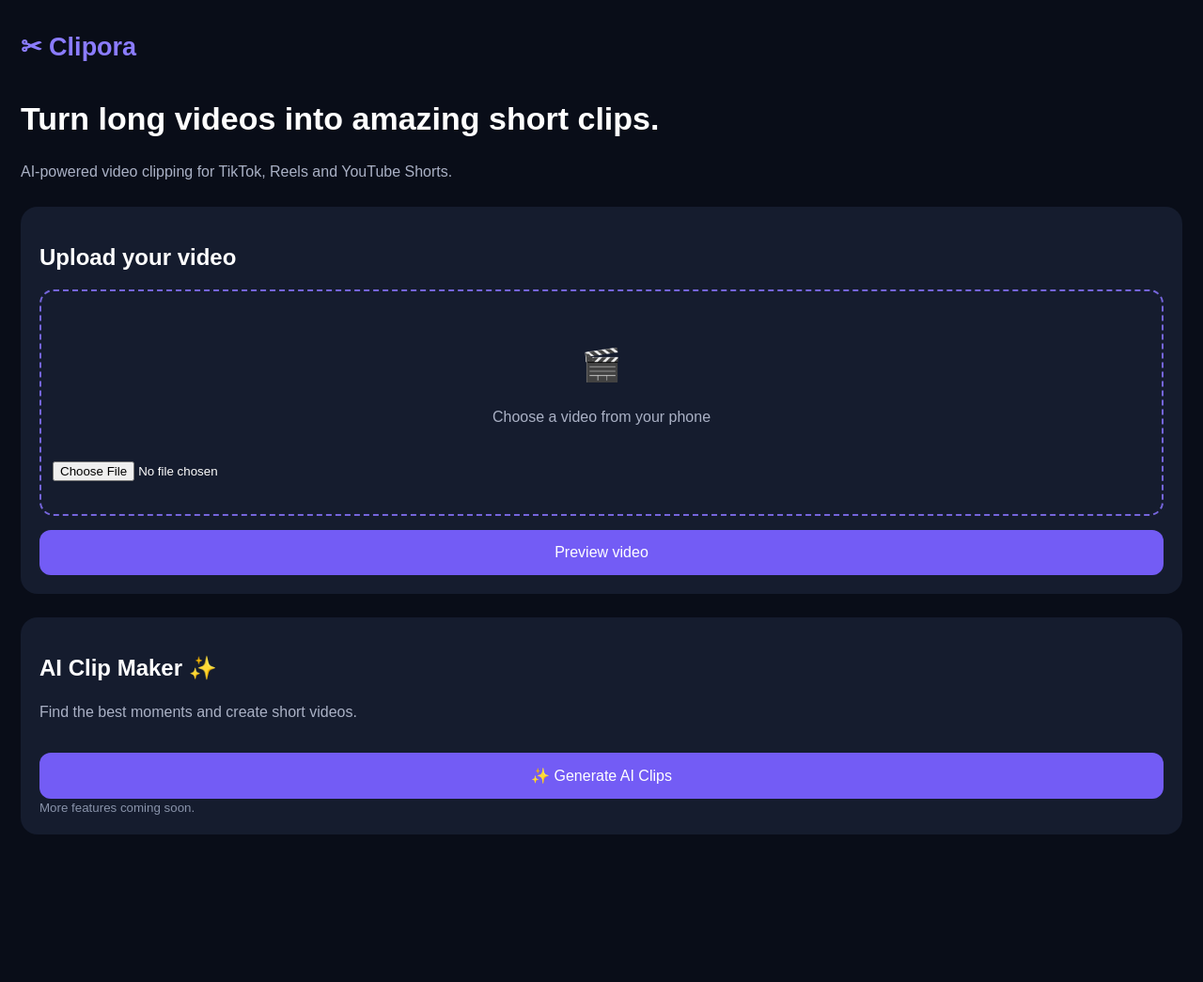
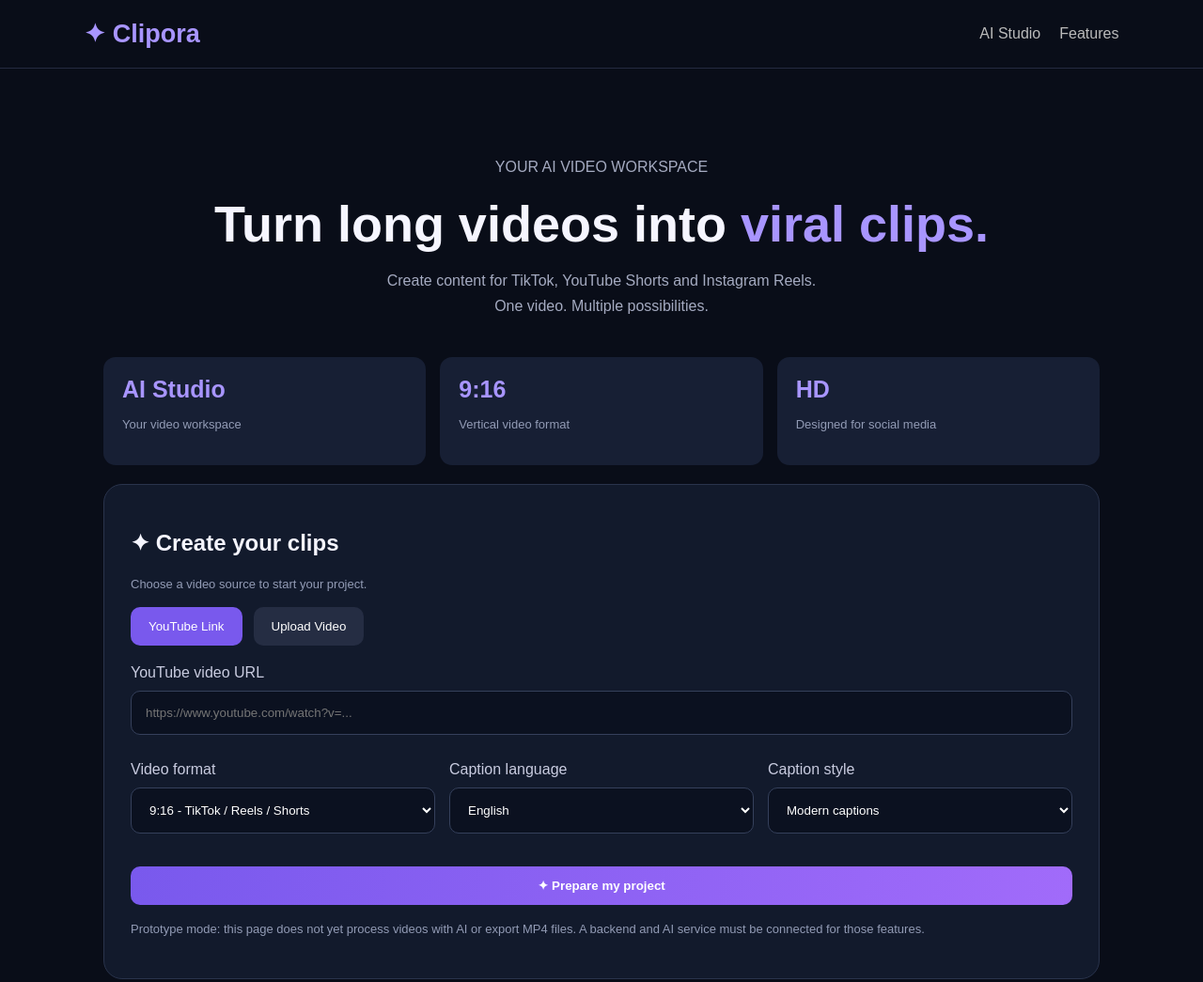
Before and after one commit to amentik73-afk/Clipora, a plain HTML site: page index.html in a window 1280 px wide. Shown: the top 1045 px of the page at 94% size. Before the commit the page ends 910 px from the top, so only its background shows below. Drawn offline with Linux system fonts and the light colour scheme.

Commit message:
Update Clipora website

```diff
--- a/index.html
+++ b/index.html
@@ -3,54 +3,143 @@
 <html lang="en">
 <head>
 <meta charset="UTF-8">
-<meta name="viewport" content="width=device-width, initial-scale=1">
-<title>Clipora - AI Video Clips</title>
+<meta name="viewport" content="width=device-width, initial-scale=1.0">
+<title>Clipora - AI Video Studio</title>
 <style>
 *{box-sizing:border-box}
-body{margin:0;background:#090d18;color:white;font-family:Arial,sans-serif;padding:22px}
-header{font-size:27px;font-weight:bold;color:#8b7cff;margin:12px 0 40px}
-h1{font-size:34px;line-height:1.2}
-p{color:#aab1c5;line-height:1.6}
-.card{background:#151c2e;padding:20px;border-radius:18px;margin-top:25px}
-.upload{border:2px dashed #7565db;padding:35px 12px;text-align:center;border-radius:15px}
-button{background:#735cf5;color:white;border:0;padding:15px;border-radius:12px;width:100%;font-size:16px;margin-top:15px}
-input{margin-top:18px;width:100%}
-video{width:100%;border-radius:12px;margin-top:15px}
-small{color:#8993aa}
+body{margin:0;background:#090d18;color:#f5f5ff;font-family:Arial,sans-serif}
+header{padding:20px 7%;display:flex;justify-content:space-between;align-items:center;border-bottom:1px solid #252a40}
+.logo{font-size:27px;font-weight:bold;color:#a895ff}
+nav a{color:#bbb;text-decoration:none;margin-left:20px}
+main{max-width:1100px;margin:55px auto;padding:20px}
+.hero{text-align:center;margin-bottom:40px}
+h1{font-size:clamp(32px,6vw,54px);margin:10px}
+h1 span{color:#a895ff}
+.hero p{color:#a5abc1;line-height:1.7}
+.panel{background:#121a2c;border:1px solid #29334c;border-radius:20px;padding:28px;margin:20px 0}
+.tabs{display:flex;gap:12px;flex-wrap:wrap;margin-bottom:20px}
+button,.tab{border:0;border-radius:10px;padding:13px 19px;background:#252d43;color:white;cursor:pointer}
+button.primary{background:linear-gradient(100deg,#7959ed,#a16bfa);font-weight:bold}
+.tab.active{background:#7959ed}
+input,select{width:100%;padding:15px;margin:10px 0;background:#0b1120;border:1px solid #35405b;border-radius:10px;color:white}
+label{display:block;margin-top:18px;color:#c9cce0}
+.upload{border:2px dashed #59618a;border-radius:15px;padding:35px;text-align:center;color:#b9b9d5}
+.grid{display:grid;grid-template-columns:repeat(auto-fit,minmax(190px,1fr));gap:15px}
+.note{color:#929bb5;font-size:13px;line-height:1.6}
+.stat{background:#171f34;padding:20px;border-radius:13px}
+.stat strong{font-size:25px;color:#a895ff}
+footer{text-align:center;padding:35px;color:#858da5}
+#message{color:#9fdfc0;margin-top:15px}
 </style>
 </head>
 <body>
-<header>✂ Clipora</header>
-<h1>Turn long videos into amazing short clips.</h1>
-<p>AI-powered video clipping for TikTok, Reels and YouTube Shorts.</p>
-<div class="card">
-<h2>Upload your video</h2>
+<header>
+<div class="logo">✦ Clipora</div>
+<nav><a href="#studio">AI Studio</a><a href="#features">Features</a></nav>
+</header>
+
+<main>
+<section class="hero">
+<p>YOUR AI VIDEO WORKSPACE</p>
+<h1>Turn long videos into <span>viral clips.</span></h1>
+<p>Create content for TikTok, YouTube Shorts and Instagram Reels.<br>One video. Multiple possibilities.</p>
+</section>
+
+<section class="grid">
+<div class="stat"><strong>AI Studio</strong><p class="note">Your video workspace</p></div>
+<div class="stat"><strong>9:16</strong><p class="note">Vertical video format</p></div>
+<div class="stat"><strong>HD</strong><p class="note">Designed for social media</p></div>
+</section>
+
+<section class="panel" id="studio">
+<h2>✦ Create your clips</h2>
+<p class="note">Choose a video source to start your project.</p>
+
+<div class="tabs">
+<button class="tab active" id="linkTab" onclick="showTab('link')">YouTube Link</button>
+<button class="tab" id="fileTab" onclick="showTab('file')">Upload Video</button>
+</div>
+
+<div id="linkArea">
+<label>YouTube video URL</label>
+<input id="videoUrl" type="url" placeholder="https://www.youtube.com/watch?v=...">
+</div>
+
+<div id="fileArea" style="display:none">
+<label>Select your video</label>
 <div class="upload">
-<h1>🎬</h1>
-<p>Choose a video from your phone</p>
-<input type="file" id="file" accept="video/*">
+<input id="videoFile" type="file" accept="video/*">
+<p class="note">Choose a video from your device.</p>
 </div>
-<video id="video" controls hidden></video>
-<button onclick="preview()">Preview video</button>
 </div>
-<div class="card">
-<h2>AI Clip Maker ✨</h2>
-<p>Find the best moments and create short videos.</p>
-<button onclick="alert('AI processing will be added in the next version!')">✨ Generate AI Clips</button>
-<small>More features coming soon.</small>
+
+<div class="grid">
+<div>
+<label>Video format</label>
+<select id="format">
+<option>9:16 - TikTok / Reels / Shorts</option>
+<option>1:1 - Square</option>
+<option>16:9 - YouTube</option>
+</select>
 </div>
+<div>
+<label>Caption language</label>
+<select id="language">
+<option>English</option>
+<option>Arabic</option>
+<option>French</option>
+<option>Spanish</option>
+</select>
+</div>
+<div>
+<label>Caption style</label>
+<select id="caption">
+<option>Modern captions</option>
+<option>Bold captions</option>
+<option>Minimal captions</option>
+</select>
+</div>
+</div>
+
+<button class="primary" style="width:100%;margin-top:25px" onclick="startProject()">✦ Prepare my project</button>
+<p id="message"></p>
+<p class="note">Prototype mode: this page does not yet process videos with AI or export MP4 files. A backend and AI service must be connected for those features.</p>
+</section>
+
+<section class="panel" id="features">
+<h2>Made for creators</h2>
+<div class="grid">
+<div><h3>✂ Smart clipping</h3><p class="note">Prepare your workflow for finding the best moments.</p></div>
+<div><h3>💬 Captions</h3><p class="note">Choose your preferred caption language and style.</p></div>
+<div><h3>📱 Social formats</h3><p class="note">Set the format for your target platform.</p></div>
+</div>
+</section>
+</main>
+
+<footer>Clipora © 2026 · Create more. Edit smarter.</footer>
+
 <script>
-const file=document.getElementById('file');
-const video=document.getElementById('video');
-file.onchange=()=>{
-if(file.files[0]){
-video.src=URL.createObjectURL(file.files[0]);
-video.hidden=false;
+let source="link";
+function showTab(type){
+source=type;
+document.getElementById("linkArea").style.display=type==="link"?"block":"none";
+document.getElementById("fileArea").style.display=type==="file"?"block":"none";
+document.getElementById("linkTab").classList.toggle("active",type==="link");
+document.getElementById("fileTab").classList.toggle("active",type==="file");
 }
-};
-function preview(){
-if(file.files[0]) video.play();
-else alert('Please upload a video first.');
+function startProject(){
+let message=document.getElementById("message");
+if(source==="link"){
+let url=document.getElementById("videoUrl").value.trim();
+if(!url){message.textContent="Please enter a YouTube video link.";return;}
+if(!url.includes("youtube.com/")&&!url.includes("youtu.be/")){
+message.textContent="Please enter a valid YouTube link.";return;
+}
+}else{
+let file=document.getElementById("videoFile").files[0];
+if(!file){message.textContent="Please choose a video first.";return;}
+}
+message.textContent="Your project settings are ready. AI processing is not connected yet.";
 }
 </script>
 </body>
```
